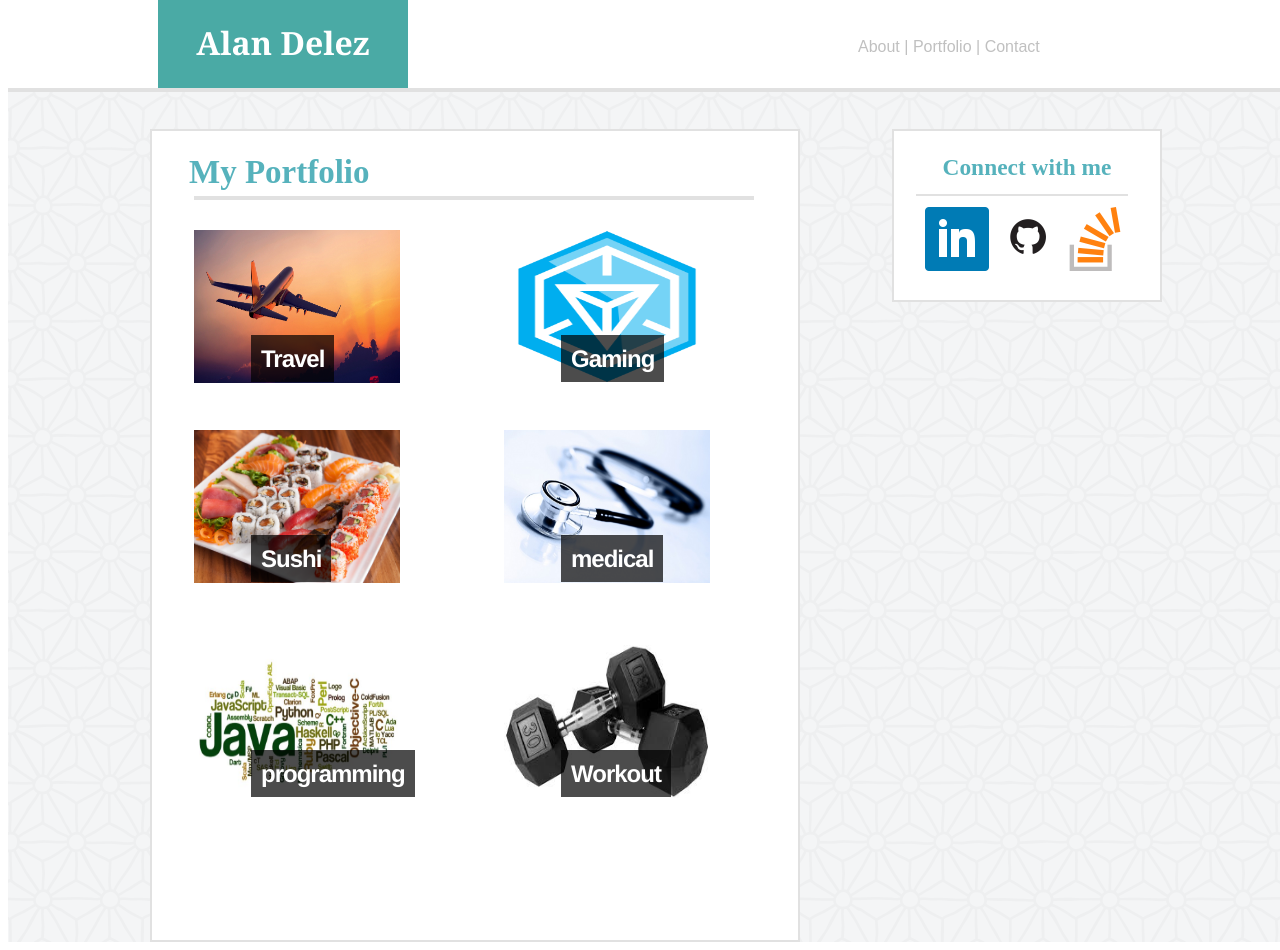
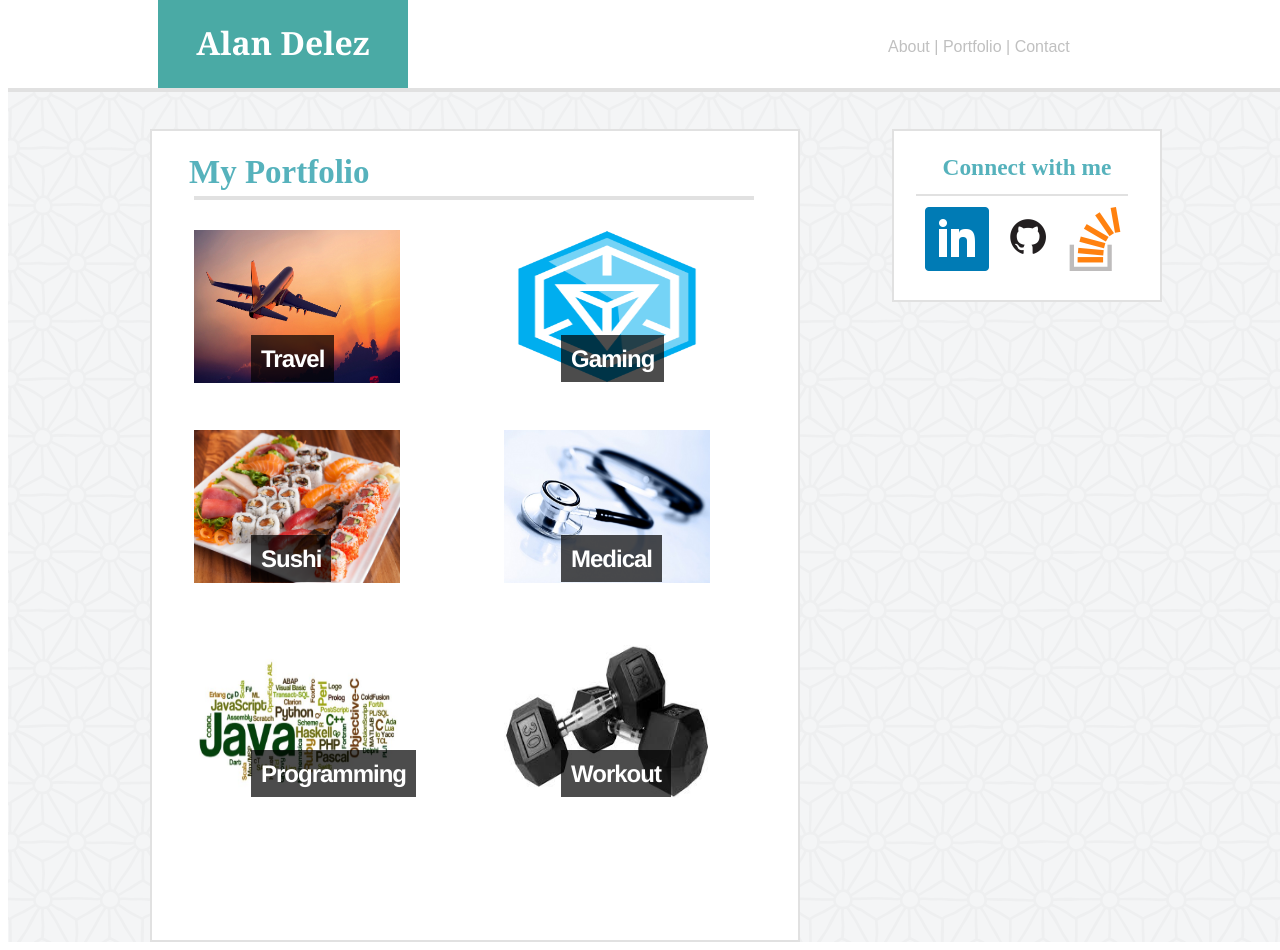
Before and after one commit to Code3lue/Basic-Portfolio, a PHP site: page /portfolio.html in a window 1280 px wide; the page is wider, and only the part inside the window is pictured. Run offline with PHP 8.4, Linux system fonts and the light colour scheme.

Commit message:
new shtuff

```diff
--- a/assets/css/style.css
+++ b/assets/css/style.css
@@ -56,7 +56,7 @@
 #navigation {
    float:right;
    position: absolute;
-   right:300px;
+   right: 283px;
    top:30px;
    width:193px;
    height:35px
@@ -120,7 +120,7 @@
 	height: 560px;
 	clear: bottom;
 	width: 1356px;
-	z-index:-1;
+
 
 
 }
--- a/assets/css/style2.css
+++ b/assets/css/style2.css
@@ -42,10 +42,10 @@
 #navigation {
 	float:right;
    position: absolute;
-   right:330px;
+   right:283px;
    top:30px;
-   width:176px;
-   height:29px
+   width:193px;
+   height:35px
    margin-left:0;
    margin-right:0;
    color: silver;
@@ -58,7 +58,7 @@
 	margin: 0;
 	padding:0;
 	float:right;
-	position:fixed;
+	position:absolute;
 }
 
 #navigation ul li {
@@ -78,7 +78,7 @@
 	height: 854px;
 	clear: bottom;
 	width: 1356px;
-	z-index:-1;
+
 
 
 }
--- a/contact.html
+++ b/contact.html
@@ -34,9 +34,9 @@
 
 			<div id="linkedin"><a href="https://www.linkedin.com/in/adelezjr/" target="_blank"><img src="assets/images/LinkedIn.png" alt="LinkedIn" width="64" height="64"></a></div>
 
-			<div id="github"><a href="http://www.github.com/code3lue"><img src="assets/images/github-icon.png" alt="Github" height="64" width="64"></a></div>
+			<div id="github"><a href="http://www.github.com/code3lue" target="_blank"><img src="assets/images/github-icon.png" alt="Github" height="64" width="64"></a></div>
 
-			<div id="stack"><a href="http://stackoverflow.com/users/7396046/alan-d?tab=profile"><img src="assets/images/Stack-Overflow.png" alt="Stack Overflow" height="64" width="64"></a></div>
+			<div id="stack"><a href="http://stackoverflow.com/users/7396046/alan-d?tab=profile" target="blank"><img src="assets/images/Stack-Overflow.png" alt="Stack Overflow" height="64" width="64"></a></div>
 
 		</div>
 
--- a/index.html
+++ b/index.html
@@ -39,9 +39,9 @@
 
 			<div id="linkedin"><a href="https://www.linkedin.com/in/adelezjr/" target="_blank"><img src="assets/images/LinkedIn.png" alt="LinkedIn" width="64" height="64"></a></div>
 
-			<div id="github"><a href="http://www.github.com/code3lue" target="_blank"><img src="assets/images/github-icon.png" alt="Github" height="64" width="64"></a></div>
+			<div id="github"><a href="https://www.github.com/code3lue" target="_blank"><img src="assets/images/github-icon.png" alt="Github" height="64" width="64"></a></div>
 
-			<div id="stack"><a href="http://stackoverflow.com/users/7396046/alan-d?tab=profile" target="_blank"><img src="assets/images/Stack-Overflow.png" alt="Stack Overflow" height="64" width="64"></a></div>
+			<div id="stack"><a href="https://stackoverflow.com/users/7396046/alan-d?tab=profile" target="_blank"><img src="assets/images/Stack-Overflow.png" alt="Stack Overflow" height="64" width="64"></a></div>
 
 		</div>
 
--- a/portfolio.html
+++ b/portfolio.html
@@ -35,9 +35,9 @@
 
 			<div id="linkedin"><a href="https://www.linkedin.com/in/adelezjr/" target="_blank"><img src="assets/images/LinkedIn.png" alt="LinkedIn" width="64" height="64"></a></div>
 
-			<div id="github"><a href="http://www.github.com/code3lue"><img src="assets/images/github-icon.png" alt="Github" height="64" width="64"></a></div>
+			<div id="github"><a href="http://www.github.com/code3lue" target="_blank"><img src="assets/images/github-icon.png" alt="Github" height="64" width="64"></a></div>
 
-			<div id="stack"><a href="http://stackoverflow.com/users/7396046/alan-d?tab=profile"><img src="assets/images/Stack-Overflow.png" alt="Stack Overflow" height="64" width="64"></a></div>
+			<div id="stack"><a href="http://stackoverflow.com/users/7396046/alan-d?tab=profile" target"_blank"><img src="assets/images/Stack-Overflow.png" alt="Stack Overflow" height="64" width="64"></a></div>
 
 		</div>
 
@@ -70,13 +70,13 @@
 
 		<div id="image4">
 			<img src="assets/images/medical.jpg" alt="pogo" height="153" width="206">
-			<h4><span>medical</span></h4>
+			<h4><span>Medical</span></h4>
 
 		</div>
 
 		<div id="image5">
 			<img src="assets/images/programming.jpg" alt="programming" height="153" width="206">
-			<h4><span>programming</span></h4>
+			<h4><span>Programming</span></h4>
 		</div>
 
 		<div id="image6">
```
Also changed, not shown: assets/css/style3.css (+5 -5 lines).
